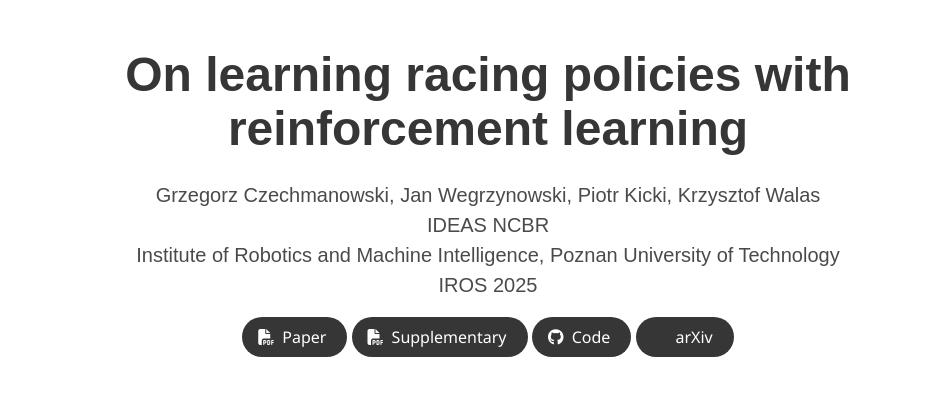
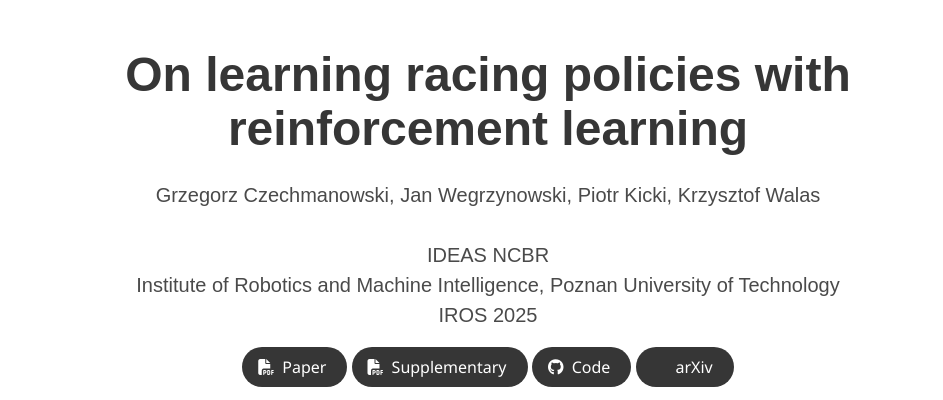
Before and after one commit to GrzegorzCzput/rl-racing, a plain HTML site: page index.html in a window 1280 px wide. Shown: the top 400 px of the page, without its empty margins (152-1095 px from the left). Drawn offline with nearby package versions, Linux system fonts and the light colour scheme; some icons are missing; a web font is replaced by a local one.

Commit message:
Foramted begining

```diff
--- a/index.html
+++ b/index.html
@@ -62,7 +62,7 @@
                   </div>
 
                   <div class="is-size-5 publication-authors">
-                    <span class="author-block">IDEAS NCBR <br>
+                    <span class="author-block"> <br> IDEAS NCBR <br>
                       Institute of Robotics and Machine Intelligence, Poznan University of Technology<br>
                       IROS 2025</span>
                     <!-- <span class="eql-cntrb"><small><br><sup>*</sup>Indicates Equal Contribution</small></span> -->
```
